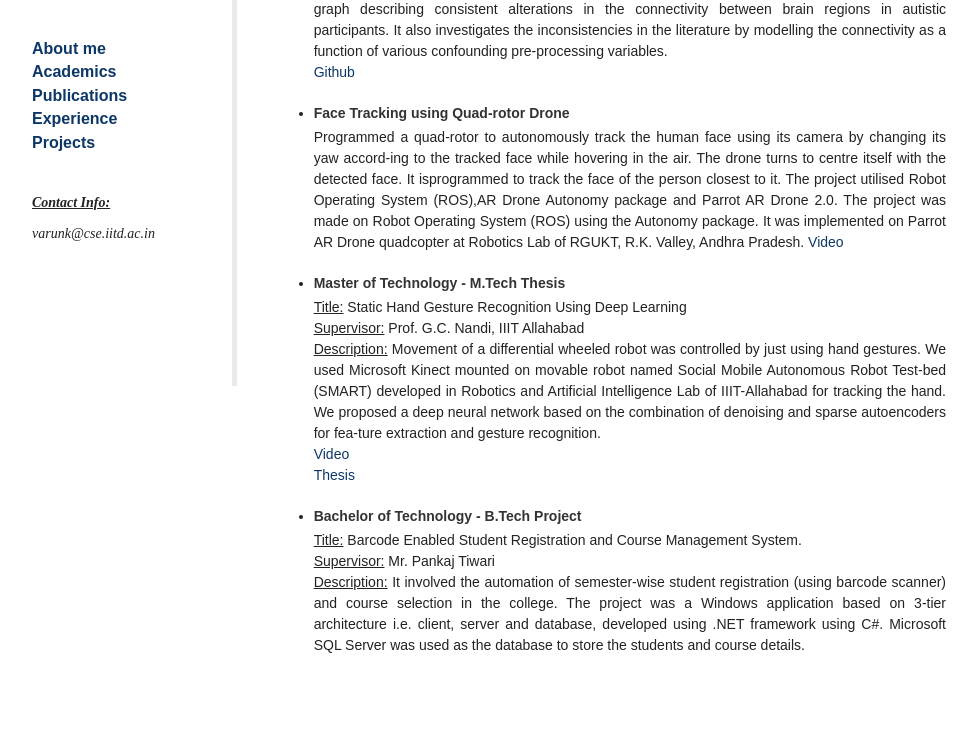
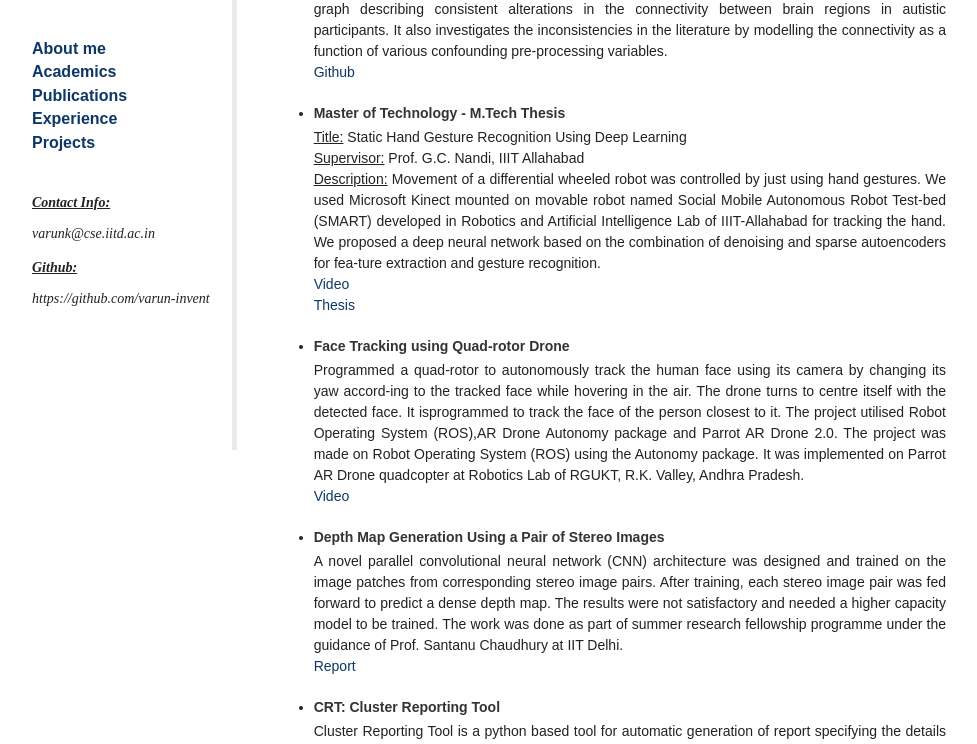
Before and after one commit to varun-invent/varun-invent.github.io, a plain HTML site: page projects.html in a window 1280 px wide. Shown: the part 203-947 px from the top of the page, without its empty margins (138-1115 px from the left). Drawn offline with Linux system fonts and the light colour scheme.

Commit message:
Added Github link

```diff
--- a/projects.html
+++ b/projects.html
@@ -33,6 +33,10 @@
 <br>
 <br>
 <address><span style="font-size: 14px;"><strong><span style="text-decoration: underline;"><span style="font-family: mceinline;"><span style="font-family: mceinline;">Contact Info:<br><br></span></span></span></strong><span style="font-family: mceinline;">varunk@cse.iitd.ac.in<br></span></span></address>
+
+<address><span style="font-size: 14px;"><strong><span style="text-decoration: underline;"><span style="font-family: mceinline;"><span style="font-family: mceinline;">
+Github:<br><br></span></span></span></strong><span style="font-family: mceinline;">https://github.com/varun-invent<br></span></span></address>
+
 <p><span style="font-size: 16px;">
 <br></span></p>
 <!--<h1><span style="font-size: 18px;"><br></span><a href="http://www.clsp.jhu.edu/about-clsp" target="_blank"><span style="font-size: 18px;"><img title="logo" src="vijayaditya.github.io_files/clsp.gif" alt="clsp logo" height="95" width="88"></span></a>
@@ -70,11 +74,6 @@ Deep Learning.
   <br><u>Description:</u> This is an investigative study that reviews the past functional MRI literature to construct a graph describing consistent alterations in the connectivity between brain regions in autistic participants. It also investigates the inconsistencies in the literature by modelling the connectivity as a function of various confounding pre-processing variables.
   <br></span><a style="text-align: justify; font-size: 14px;" href="https://github.com/varun-invent/Autism-Connectome-Analysis/tree/master">Github</a><span style="text-align: justify; color: #222222; font-size: 14px;">
 
-  <li><h4>Face Tracking using Quad-rotor Drone</h4> </li>
-
-  Programmed a quad-rotor to autonomously track the human face using its camera by changing its yaw accord-ing to the tracked face while hovering in the air.  The drone turns to centre itself with the detected face.  It isprogrammed to track the face of the person closest to it. The project utilised Robot Operating System (ROS),AR Drone Autonomy package and Parrot AR Drone 2.0. The project was made on Robot Operating System (ROS) using the Autonomy package. It was implemented on Parrot AR Drone quadcopter at Robotics Lab of RGUKT, R.K. Valley, Andhra Pradesh.
-
-</span><a style="text-align: justify; font-size: 14px;" href="https://www.youtube.com/watch?v=ck1fHU2KQyw">Video</a><span style="text-align: justify; color: #222222; font-size: 14px;">
 
   <!-- <iframe width="420" height="345" src="https://www.youtube.com/watch?v=ck1fHU2KQyw">
   </iframe> -->
@@ -89,6 +88,13 @@ Deep Learning.
   <br>
 </span><a style="text-align: justify; font-size: 14px;" href="https://drive.google.com/file/d/0Bx7lKMUbvm8YbnQ3UUU2TTZmU0k/view">Thesis</a><span style="text-align: justify; color: #222222; font-size: 14px;">
 
+<li><h4>Face Tracking using Quad-rotor Drone</h4> </li>
+
+  Programmed a quad-rotor to autonomously track the human face using its camera by changing its yaw accord-ing to the tracked face while hovering in the air.  The drone turns to centre itself with the detected face.  It isprogrammed to track the face of the person closest to it. The project utilised Robot Operating System (ROS),AR Drone Autonomy package and Parrot AR Drone 2.0. The project was made on Robot Operating System (ROS) using the Autonomy package. It was implemented on Parrot AR Drone quadcopter at Robotics Lab of RGUKT, R.K. Valley, Andhra Pradesh.
+<br>
+</span><a style="text-align: justify; font-size: 14px;" href="https://www.youtube.com/watch?v=ck1fHU2KQyw">Video</a><span style="text-align: justify; color: #222222; font-size: 14px;">
+
+
   <!-- <li><h4>Mini Project</h4> </li>
   <u>Title:</u> Hand written digits recognition
   <br>
@@ -97,6 +103,17 @@ Deep Learning.
   <u>Description:</u> The aim of this project was to use stacked Sparse Autoencoders to extract features from the image of a digit and classify it as a number from 0 to 9. The architecture was trained and tested on MNIST dataset.
  -->
 
+<li><h4>Depth Map Generation Using a Pair of Stereo Images</h4> </li>
+
+  A novel parallel convolutional neural network (CNN) architecture was designed and trained on the image patches from corresponding stereo image pairs. After training, each stereo image pair was fed forward to predict a dense depth map. The results were not satisfactory and needed a higher capacity model to be trained. The work was done as part of summer research fellowship programme under the guidance of Prof. Santanu Chaudhury at IIT Delhi.
+<br>
+</span><a style="text-align: justify; font-size: 14px;" href="https://github.com/varun-invent/StereoDepthCNN/blob/master/ENGT151_SRF_FinalReport_.pdf">Report</a><span style="text-align: justify; color: #222222; font-size: 14px;">
+
+<li><h4>CRT: Cluster Reporting Tool</h4> </li>
+
+  Cluster Reporting Tool is a python based tool for automatic generation of report specifying the details of the clusters of brain activations spanning multiple regions of the brain. #Neuroimaging
+<br>
+
     <li><h4>Bachelor of Technology - B.Tech Project</h4> </li>
   <u>Title:</u> Barcode Enabled Student Registration and Course Management System.
   <br><u>Supervisor:</u> Mr. Pankaj Tiwari
```
Also changed, not shown: academics.html (+4 -0 lines), experience.html (+5 -0 lines), index.html (+2 -0 lines), publications.html (+4 -0 lines).
